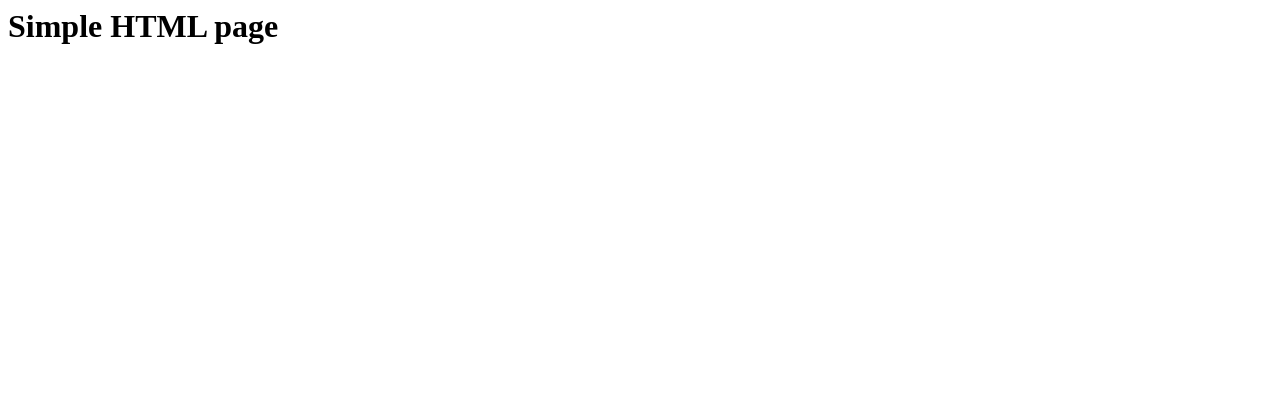
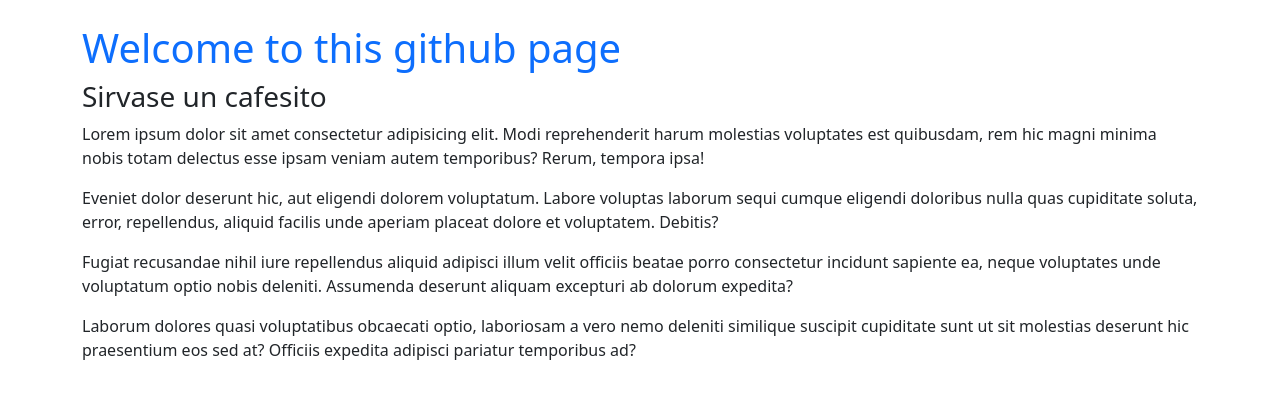
Before and after one commit to abertierir/github_page, a plain HTML site: page index.html in a window 1280 px wide. Drawn offline with nearby package versions, Linux system fonts and the light colour scheme.

Commit message:
Update the index - More cute

```diff
--- a/index.html
+++ b/index.html
@@ -1 +1,21 @@
-<h1>Simple HTML page</h1>
+<!DOCTYPE html>
+<html lang="en">
+<head>
+    <meta charset="UTF-8">
+    <meta http-equiv="X-UA-Compatible" content="IE=edge">
+    <meta name="viewport" content="width=device-width, initial-scale=1.0">
+    <title>Github Pages</title>
+    <link href="https://cdn.jsdelivr.net/npm/bootstrap@5.3.0-alpha1/dist/css/bootstrap.min.css" rel="stylesheet" integrity="sha384-GLhlTQ8iRABdZLl6O3oVMWSktQOp6b7In1Zl3/Jr59b6EGGoI1aFkw7cmDA6j6gD" crossorigin="anonymous">
+</head>
+<body>
+    <main class="container mt-4">
+        <h1 class="text-primary">Welcome to this github page</h1>
+        <h3>Sirvase un cafesito</h3>
+        <p>Lorem ipsum dolor sit amet consectetur adipisicing elit. Modi reprehenderit harum molestias voluptates est quibusdam, rem hic magni minima nobis totam delectus esse ipsam veniam autem temporibus? Rerum, tempora ipsa!</p>
+        <p>Eveniet dolor deserunt hic, aut eligendi dolorem voluptatum. Labore voluptas laborum sequi cumque eligendi doloribus nulla quas cupiditate soluta, error, repellendus, aliquid facilis unde aperiam placeat dolore et voluptatem. Debitis?</p>
+        <p>Fugiat recusandae nihil iure repellendus aliquid adipisci illum velit officiis beatae porro consectetur incidunt sapiente ea, neque voluptates unde voluptatum optio nobis deleniti. Assumenda deserunt aliquam excepturi ab dolorum expedita?</p>
+        <p>Laborum dolores quasi voluptatibus obcaecati optio, laboriosam a vero nemo deleniti similique suscipit cupiditate sunt ut sit molestias deserunt hic praesentium eos sed at? Officiis expedita adipisci pariatur temporibus ad?</p>
+    </main>
+        <script src="https://cdn.jsdelivr.net/npm/bootstrap@5.3.0-alpha1/dist/js/bootstrap.bundle.min.js" integrity="sha384-w76AqPfDkMBDXo30jS1Sgez6pr3x5MlQ1ZAGC+nuZB+EYdgRZgiwxhTBTkF7CXvN" crossorigin="anonymous"></script>
+</body>
+</html>
```
